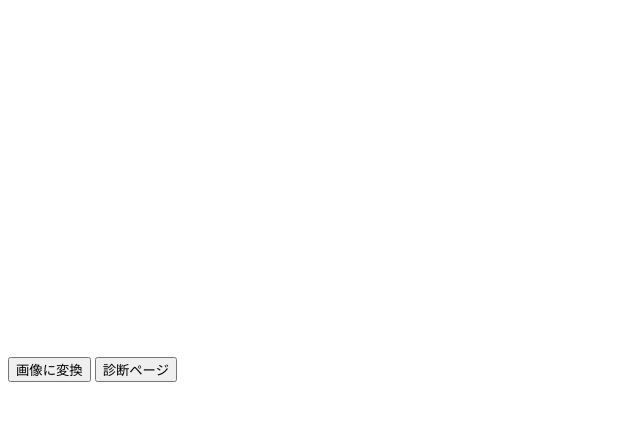
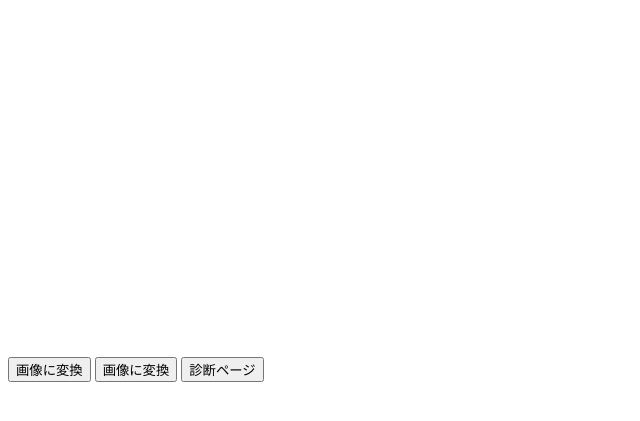
Before and after one commit to TdataN/test6, a plain HTML site: page index.html in a window 1280 px wide. Shown: the part 5-426 px from the top of the page, without its empty margins (0-640 px from the left). Drawn offline with Linux system fonts and the light colour scheme.

Commit message:
Update index.html

```diff
--- a/index.html
+++ b/index.html
@@ -132,11 +132,34 @@ function chgImg()
   document.getElementById("newImg").src = png;
 }
 
+// Canvas に描かれた内容を PNG 画像としてダウンロードする
+function download() {
+
+    var png = canvas.toDataURL();
+    const c = document.getElementById("newImg").src = png;
+    c.toBlob((blob) => {
+        const url = URL.createObjectURL(blob);
+        const a = document.createElement("a");
+        document.body.appendChild(a);
+        a.download = 'number.png';
+        a.href = url;
+        a.click();
+        a.remove();
+        setTimeout(() => {
+            URL.revokeObjectURL(url);
+        }, 1E4);
+    }, 'image/png');
+}
+
 </script>
 
 <form>
 <!-- 画像に変換ボタンを配置 -->
 <input type="button" value="画像に変換" onclick="chgImg()">
+
+<!-- 画像をダウンロードボタンを配置 -->
+<input type="button" value="画像に変換" onclick="download()">
+
 <!-- 診断ページを開く -->
 <input type="button" value="診断ページ" onClick="document.location='https://aimaker.io/app/image-classification/id/6077';">
 </form>
```
